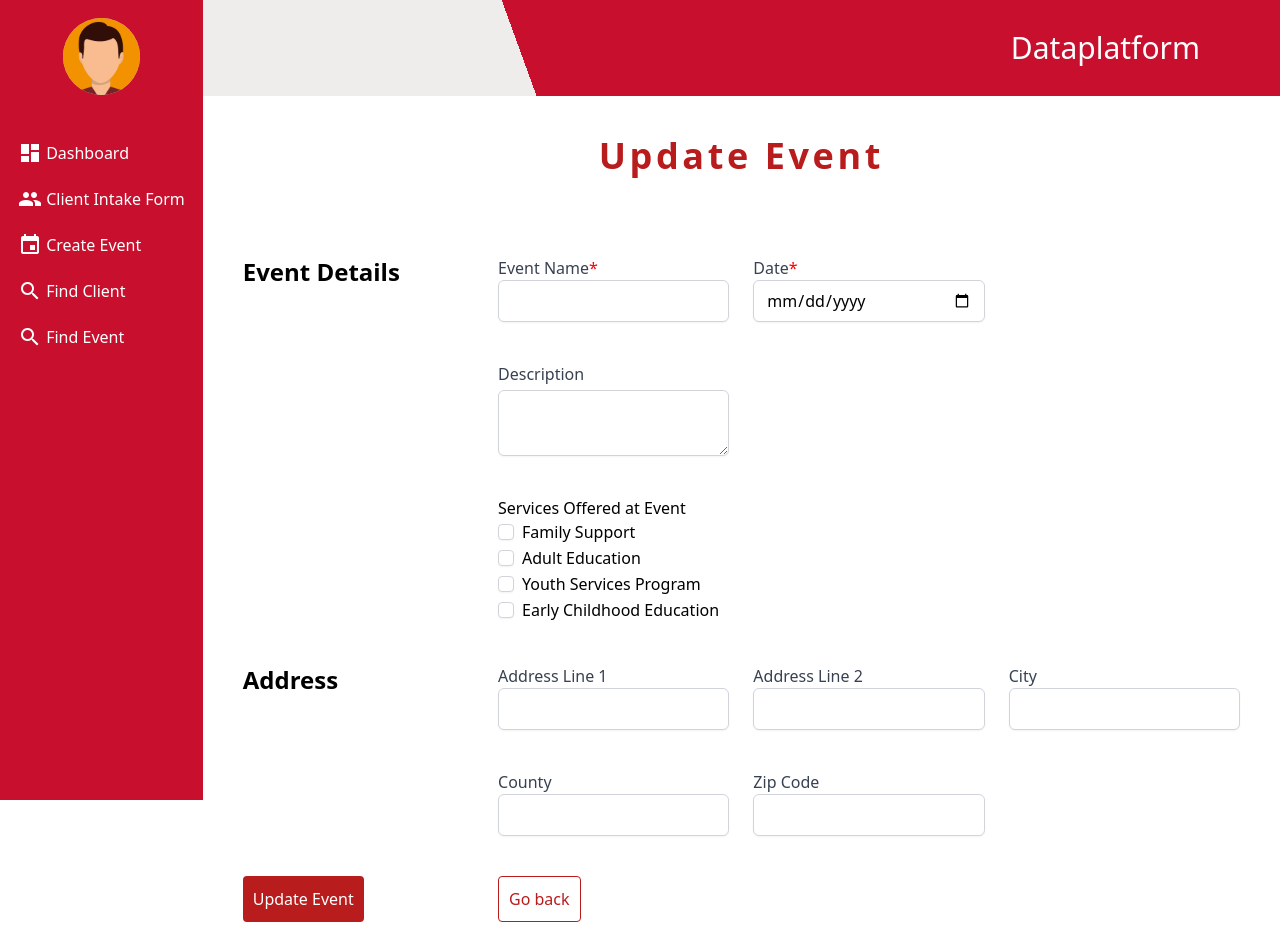
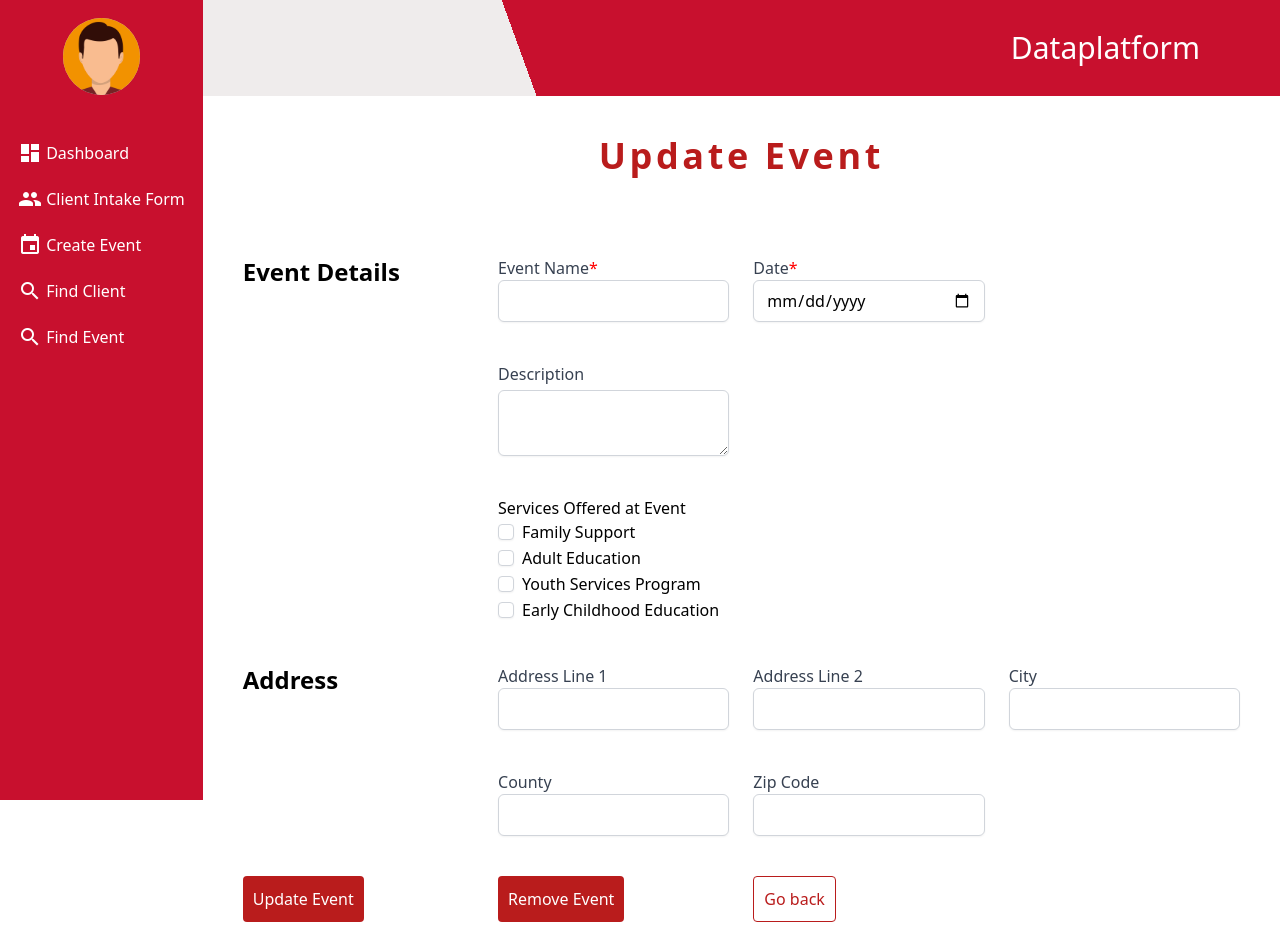
Before and after one commit to CIS-Fall-2022/project-cis_4339_project_31, a Vue app in the folder frontend/: page /eventDetails/1 in a window 1280 px wide. Shown: the top 952 px of the page. Built offline with nearby package versions, Linux system fonts and the light colour scheme.

Commit message:
Added delete functionality for the event details page

```diff
--- a/frontend/src/components/eventDetails.vue
+++ b/frontend/src/components/eventDetails.vue
@@ -196,6 +196,14 @@
               class="bg-red-700 text-white rounded"
             >Update Event</button>
           </div>
+          <!-- Container for the delete -->
+          <div class="flex justify-between mt-10 mr-20">
+            <button
+              @click="handleEventDelete"
+              type="submit"
+              class="bg-red-700 text-white rounded"
+            >Remove Event</button>
+          </div>
           <div class="flex justify-between mt-10 mr-20">
             <button
               type="reset"
@@ -320,6 +328,17 @@ export default {
         });
       });
     },
+    //Delete method for the Event Details page
+    handleEventDelete() {
+      this.event.services = this.checkedServices;
+      let apiURL = import.meta.env.VITE_ROOT_API + `/eventdata/del/${this.id}`;
+      axios.delete(apiURL, this.event).then(() => {
+        alert("Event has been removed.");
+        this.$router.back().catch((error) => {
+          console.log(error);
+        });
+      });
+    },
     editClient(clientID) {
       this.$router.push({ name: "updateclient", params: { id: clientID } });
     },
```
